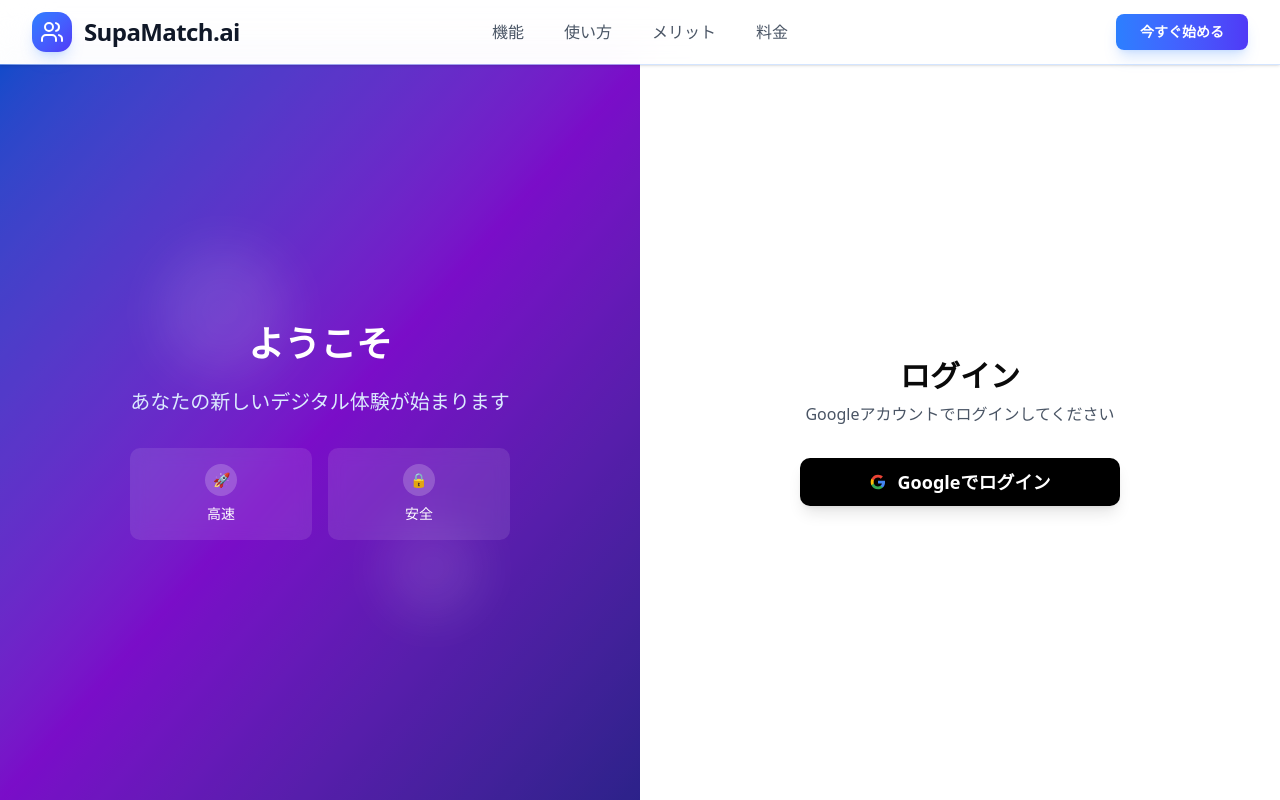
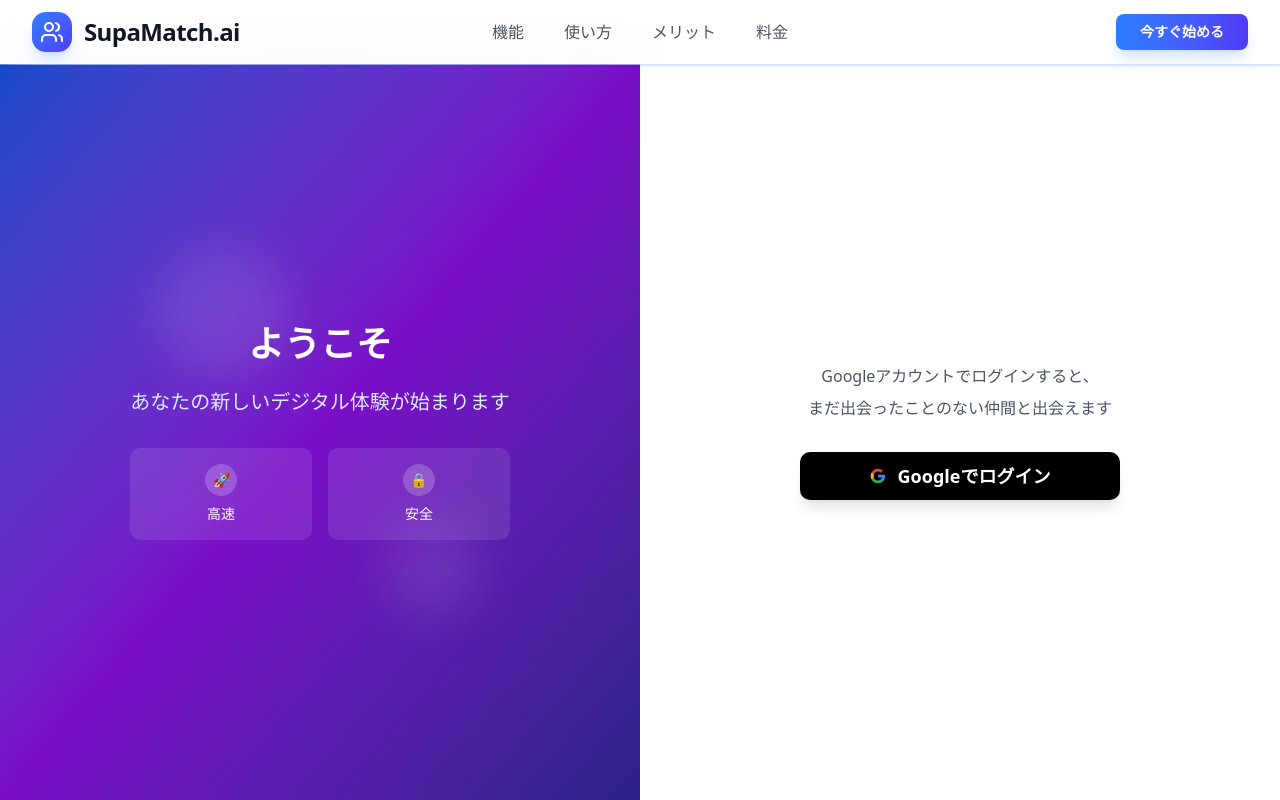
Before and after one commit to TRu-S3/frontend, a Next.js app: page /signin in a window 1280 px wide. Shown: the top 800 px of the page. Built offline with nearby package versions, Linux system fonts and the light colour scheme; no server answers.

Commit message:
fix: prettier整形: profile-card, Popup, Login

```diff
--- a/src/app/demo/components/profile-card.tsx
+++ b/src/app/demo/components/profile-card.tsx
@@ -38,7 +38,7 @@
   const initial = name.charAt(0)
   const { data: session } = useSession()
   return (
-    <div className='bg-white rounded-xl shadow-lg p-10 max-w-2xl mx-auto'>
+    <div className='bg-white rounded-xl shadow-2xl p-10 max-w-2xl mx-auto'>
       <div className='flex items-start gap-6 mb-8'>
         <div className='flex items-center gap-4 flex-shrink-0'>
           <Avatar className='w-24 h-24 border-4 border-white shadow-lg'>
@@ -203,7 +203,7 @@
   }, [])
 
   return (
-    <div className='bg-white rounded-xl shadow p-5 min-w-[180px] max-w-[240px] flex flex-col items-start text-xs h-full'>
+    <div className='bg-white rounded-xl shadow-xl p-5 min-w-[180px] max-w-[240px] flex flex-col items-start text-xs h-full'>
       <div className='flex items-center gap-3 mb-2 w-full'>
         <Avatar className='w-12 h-12 border-2 border-white shadow'>
           <AvatarFallback className='text-base'>{initial}</AvatarFallback>
--- a/src/components/ui/Popup.tsx
+++ b/src/components/ui/Popup.tsx
@@ -21,7 +21,7 @@
       <DialogTrigger asChild>
         <div>{trigger}</div>
       </DialogTrigger>
-      <DialogContent className='fixed top-1/2 left-1/2 z-[60] p-4 px-9 bg-white rounded-xl shadow-lg border border-gray-200 -translate-x-1/2 -translate-y-1/2 max-h-[90vh] overflow-y-auto w-auto min-w-[200px] max-w-[90vw]'>
+      <DialogContent className='fixed top-1/2 left-1/2 z-[60] py-4 px-24 bg-white rounded-xl shadow-lg border border-gray-200 -translate-x-1/2 -translate-y-1/2 max-h-[90vh] overflow-y-auto w-auto min-w-[200px] max-w-[90vw]'>
         <VisuallyHidden.Root>
           <DialogTitle>{title}</DialogTitle>
         </VisuallyHidden.Root>
--- a/src/features/auth/ui/components/Login.tsx
+++ b/src/features/auth/ui/components/Login.tsx
@@ -26,8 +26,8 @@
   return (
     <div className='flex flex-col items-center justify-center min-h-0 space-y-4'>
       <div className='text-center mb-8'>
-        <h1 className='text-3xl font-bold mb-2'>ログイン</h1>
-        <p className='text-gray-600'>Googleアカウントでログインしてください</p>
+        <h1 className='text-gray-600 mb-2'>Googleアカウントでログインすると、</h1>
+        <p className='text-gray-600'>まだ出会ったことのない仲間と出会えます</p>
       </div>
       <GoogleLogin />
     </div>
```
